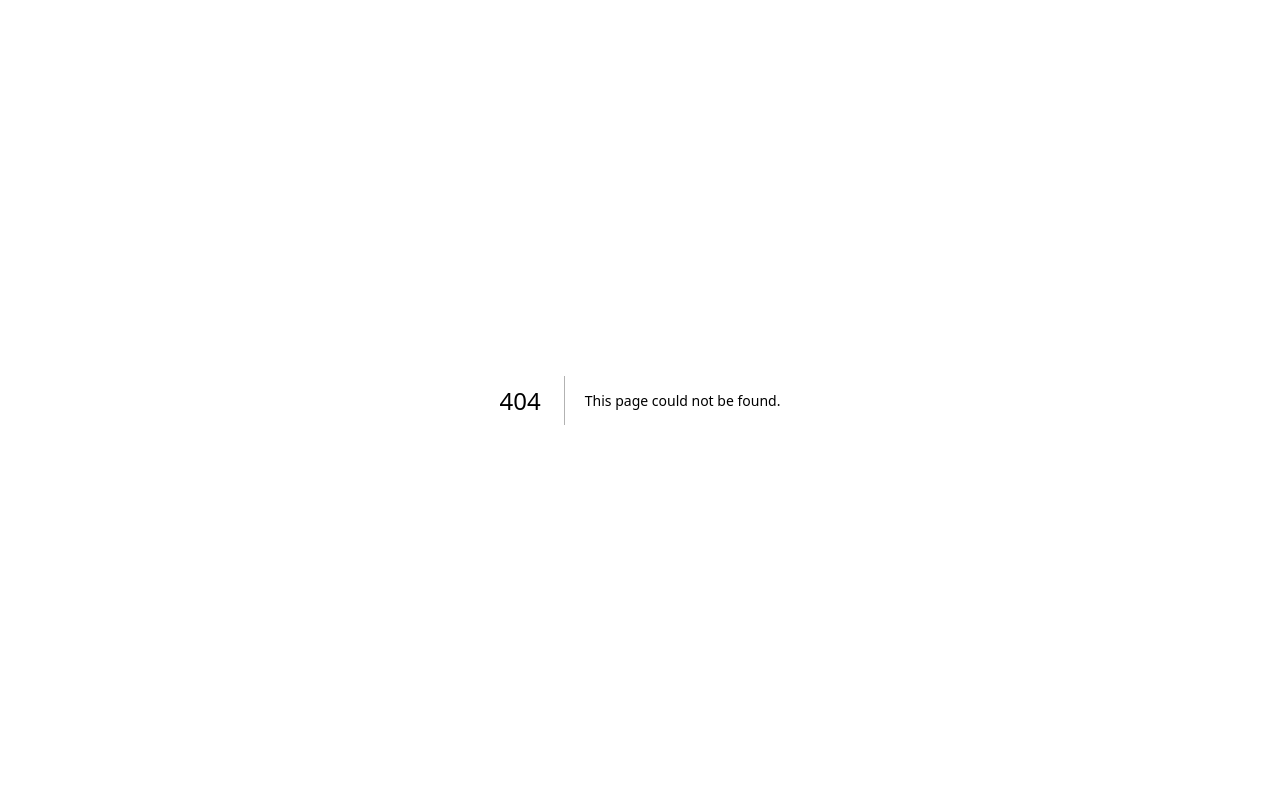
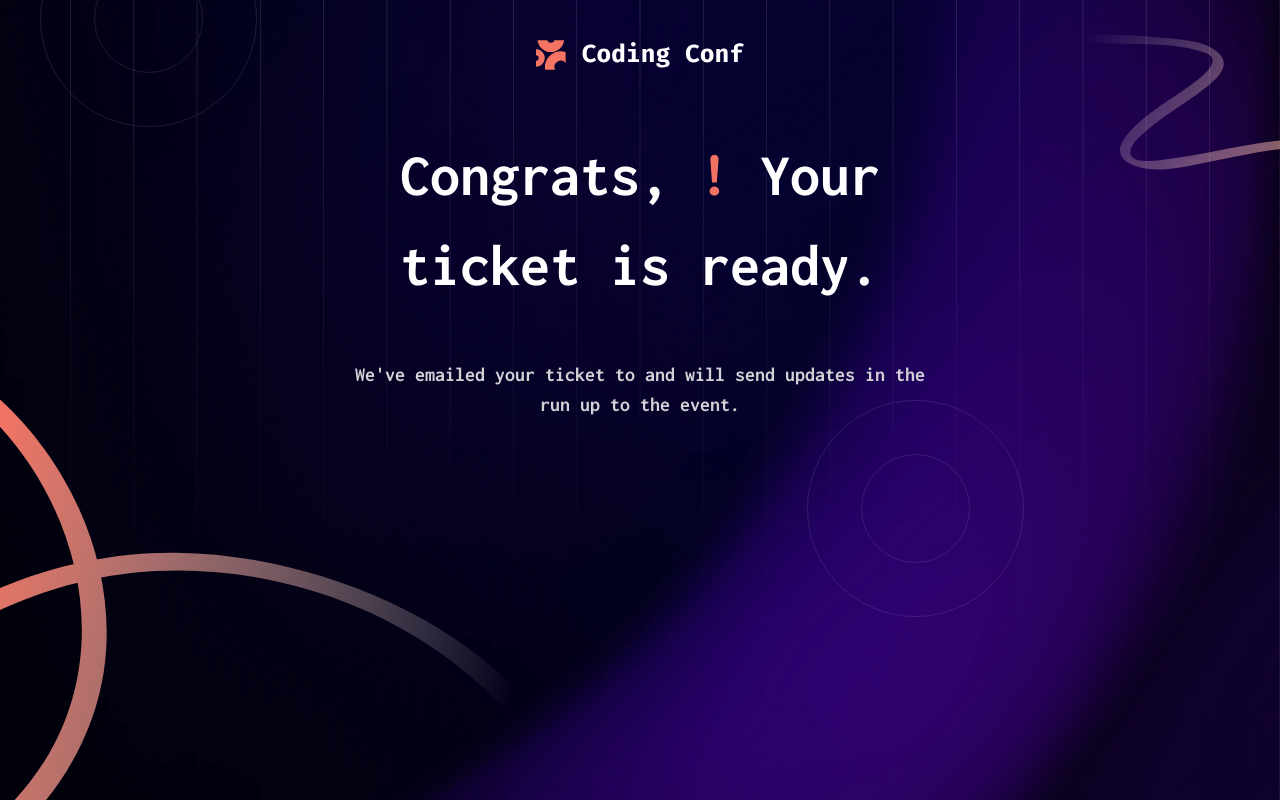
Before and after one commit to RpMoreira98/ticket-generator, a Next.js app: page /pageconfirmation in a window 1280 px wide. Before the commit this address had no page. Built offline with nearby package versions, Linux system fonts and the light colour scheme.

Commit message:
fetch:( data sent via route navigation url)

```diff
--- /dev/null
+++ b/src/app/components/layout-page/index.tsx
@@ -0,0 +1,32 @@
+export default function Layout({ children }: { children: React.ReactNode }) {
+  return (
+    <div className="items-center justify-items-center bg-[url('/background-desktop.png')] min-h-screen bg-cover bg-center text-[#d2d0d6]">
+      <img
+        src="pattern-squiggly-line-bottom-mobile-tablet.svg"
+        alt="bottom"
+        className="w-[600px] bottom-0 left-0 absolute"
+      />
+      <img
+        src="pattern-squiggly-line-top.svg"
+        alt="top"
+        className="top-[30px] w-[300px] right-0 absolute"
+      />
+      <img
+        src="pattern-lines.svg"
+        alt="lines"
+        className="absolute top-0 w-[100%] h-[100%]"
+      />
+      <img
+        src="pattern-circle.svg"
+        alt="circle"
+        className="absolute -top-[90px] left-[40px]"
+      />
+      <img
+        src="pattern-circle.svg"
+        alt="circle"
+        className="absolute top-[50%] right-[20%]"
+      />
+      <main>{children}</main>
+    </div>
+  );
+}
--- a/src/app/components/pageConfimation/index.tsx
+++ /dev/null
@@ -1,5 +0,0 @@
-'use client';
-
-export function PageConfirmation() {
-  return <div>Pagina de continuação</div>;
-}
--- a/src/app/components/pageRegister/index.tsx
+++ b/src/app/components/pageRegister/index.tsx
@@ -1,6 +1,6 @@
 'use client';
 
-import { useRouter } from 'next/router';
+import { useRouter } from 'next/navigation';
 import { useEffect, useRef, useState } from 'react';
 
 export function PageRegister() {
@@ -19,7 +19,7 @@ export function PageRegister() {
   });
 
   const [mounted, setMounted] = useState(false);
-  const rounter = useRouter();
+  const { push } = useRouter();
 
   useEffect(() => {
     setMounted(true);
@@ -55,16 +55,17 @@ export function PageRegister() {
       !newErrors.username &&
       !newErrors.image
     ) {
+      console.log('Estou aqui');
+
       if (mounted) {
-        rounter.push({
-          pathname: '/ageConfirmation',
-          query: {
-            name: formData.name,
-            email: formData.email,
-            username: formData.username,
-            image: formData.image,
-          },
-        });
+        const queryString = new URLSearchParams({
+          name: formData.name,
+          email: formData.email,
+          username: formData.username,
+          image: formData.image,
+        }).toString();
+
+        push(`/pageconfirmation?${queryString}`);
       }
     }
   };
@@ -203,7 +204,10 @@ export function PageRegister() {
             )}
           </div>
           <div className="mt-5 mb-10 flex justify-center bg-[#f57261] p-3 rounded-md">
-            <button className="cursor-pointer text-[#0c082b] font-extrabold text-[20px]">
+            <button
+              type="submit"
+              className="cursor-pointer text-[#0c082b] font-extrabold text-[20px]"
+            >
               Generete my ticket
             </button>
           </div>
--- a/src/app/page.tsx
+++ b/src/app/page.tsx
@@ -1,39 +1,14 @@
 'use client';
 
-import { PageConfirmation } from './components/pageConfimation';
+import Layout from './components/layout-page';
 import { PageRegister } from './components/pageRegister';
 
 export default function Home() {
   return (
     <div className="items-center justify-items-center bg-[url('/background-desktop.png')] min-h-screen bg-cover bg-center">
-      <img
-        src="pattern-squiggly-line-bottom-mobile-tablet.svg"
-        alt="bottom"
-        className="w-[600px] bottom-0 left-0 absolute"
-      />
-      <img
-        src="pattern-squiggly-line-top.svg"
-        alt="top"
-        className="top-[30px] w-[300px] right-0 absolute"
-      />
-      <img
-        src="pattern-lines.svg"
-        alt="lines"
-        className="absolute top-0 w-[100%] h-[100%]"
-      />
-      <img
-        src="pattern-circle.svg"
-        alt="circle"
-        className="absolute -top-[90px] left-[40px]"
-      />
-      <img
-        src="pattern-circle.svg"
-        alt="circle"
-        className="absolute top-[50%] right-[20%]"
-      />
-      <main className="">
+      <Layout>
         <PageRegister />
-      </main>
+      </Layout>
     </div>
   );
 }
--- /dev/null
+++ b/src/app/pageconfirmation/page.tsx
@@ -0,0 +1,37 @@
+'use client';
+
+import { useSearchParams } from 'next/navigation';
+import Layout from '../components/layout-page';
+
+export default function () {
+  const searchParaments = useSearchParams();
+
+  const name = searchParaments.get('name');
+  const email = searchParaments.get('email');
+  const username = searchParaments.get('username');
+  const image = searchParaments.get('image');
+
+  return (
+    <Layout>
+      <div className="m-auto w-[65%]">
+        <header className="p-[40px] flex justify-center items-center">
+          <img src="/logo-full.svg" alt="Logo" className="" />
+        </header>
+        <section className="pt-[20px] pr-[50px] pl-[50px] pb-0">
+          <h1 className="text-[60px] font-bold text-center text-[#ffffff]">
+            Congrats,{' '}
+            <span className="bg-gradient-to-r from-[#f37362] via-[#f37362] to-[#ffffff] text-transparent bg-clip-text">
+              {name}!{' '}
+            </span>
+            Your ticket is ready.
+          </h1>
+          <p className="text-center w-[100%] m-auto pt-[50px] text-[20px] font-bold text-[#d2d1d6]">
+            We've emailed your ticket to{' '}
+            <span className="text-[#f37362]">{email}</span> and will send
+            updates in the run up to the event.
+          </p>
+        </section>
+      </div>
+    </Layout>
+  );
+}
```
